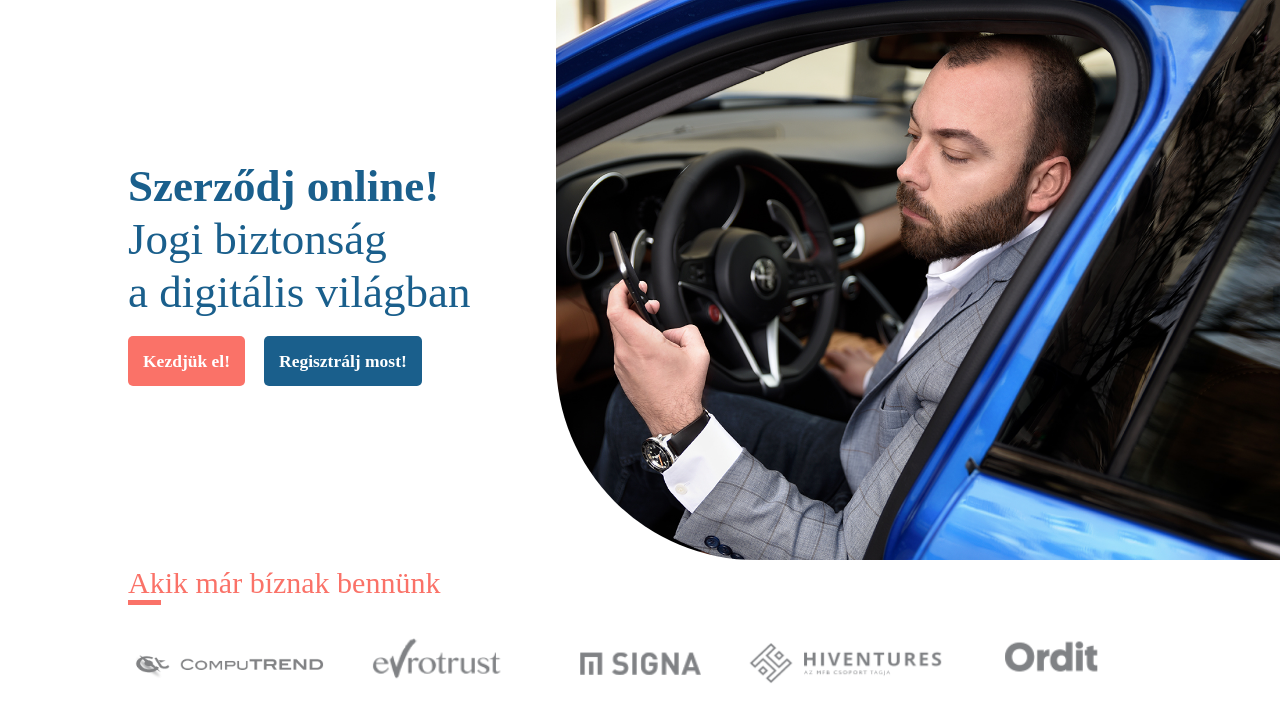
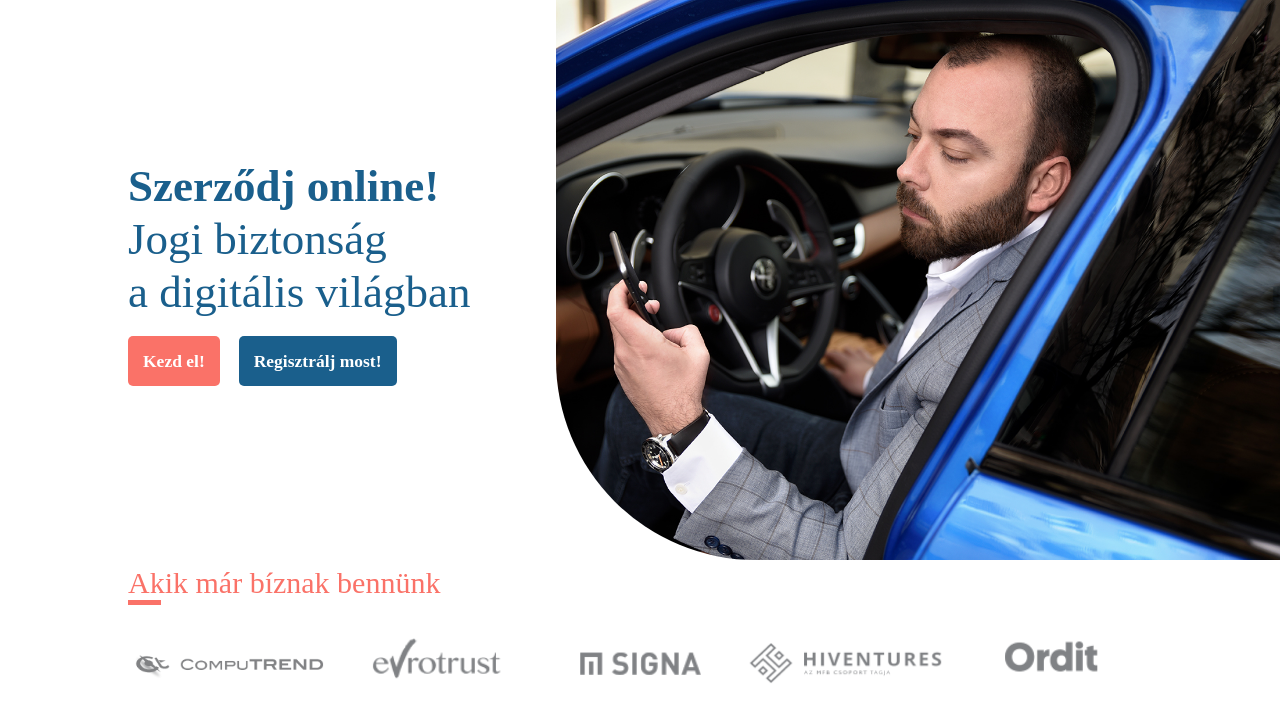
Before and after one commit to zsolt-fekete/fooldal, a plain HTML site: page index.html in a window 1280 px wide. Drawn offline with Linux system fonts and the light colour scheme.

Commit message:
Update index.html

```diff
--- a/index.html
+++ b/index.html
@@ -16,7 +16,7 @@
           </div>
            <div class="hero-buttons-wrapper">
              <a class="hero-link" href="https://www.trustchain.com/start/" target="_blank">
-               <span class="hero-buttons hero-primary-button">Kezdjük el!</span>
+               <span class="hero-buttons hero-primary-button">Kezd el!</span>
              </a>
              <a class="hero-link" href="https://app.trustchain.com/auth/register" target="_blank">
                <span class="hero-buttons hero-secondary-button">Regisztrálj most!</span>
```
